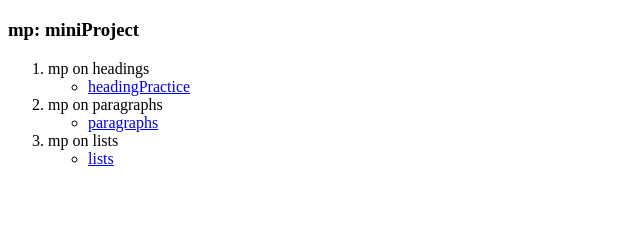
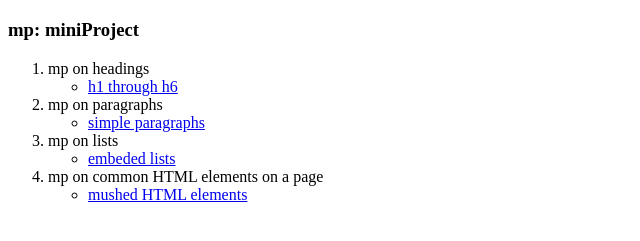
Before and after one commit to hoseamaganga1/mostMiniProjects, a plain HTML site: page index.html in a window 1280 px wide. Shown: the part 61-302 px from the top of the page, without its empty margins (0-640 px from the left). Drawn offline with Linux system fonts and the light colour scheme.

Commit message:
Add files via upload

```diff
--- a/index.html
+++ b/index.html
@@ -13,7 +13,7 @@
             mp on headings
             <ul>
                 <li>
-                    <a href="https://hoseamaganga1.github.io/headingPractice/" target="_blank">headingPractice</a>
+                    <a href="https://hoseamaganga1.github.io/headingPractice/" target="_blank">h1 through h6</a>
                 </li>
             </ul>
         </li>
@@ -21,7 +21,7 @@
             mp on paragraphs
             <ul>
                 <li>
-                    <a href="https://hoseamaganga1.github.io/Paragraph_Element/" target="_blank" >paragraphs</a>
+                    <a href="https://hoseamaganga1.github.io/Paragraph_Element/" target="_blank" >simple paragraphs</a>
                 </li>
             </ul>
         </li>
@@ -29,7 +29,15 @@
             mp on lists
             <ul>
                 <li>
-                    <a href="https://hoseamaganga1.github.io/Lists/" target="_blank" >lists</a>
+                    <a href="https://hoseamaganga1.github.io/Lists/" target="_blank" >embeded lists</a>
+                </li>
+            </ul>
+        </li>
+        <li>
+            mp on common HTML elements on a page
+            <ul>
+                <li>
+                    <a href="https://hoseamaganga1.github.io/MushedElements/" target="_blank" >mushed HTML elements</a>
                 </li>
             </ul>
         </li>
```
